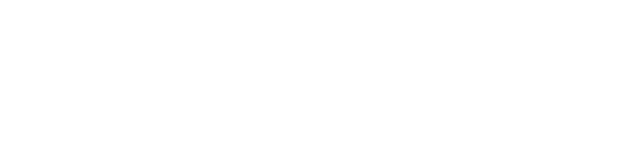
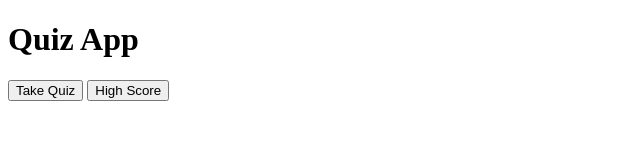
Before and after one commit to Josephonate/Module_4_Challenge, a plain HTML site: page index.html in a window 1280 px wide. Shown: the whole page, without its empty margins (0-640 px from the left). Drawn offline with Linux system fonts and the light colour scheme.

Commit message:
Added buttons to HTML and info to read me

```diff
--- a/index.html
+++ b/index.html
@@ -4,8 +4,12 @@
     <meta charset="UTF-8">
     <meta name="viewport" content="width=device-width, initial-scale=1.0">
     <title>Quiz_Module_4</title>
+    <link rel="stylesheet" href="./assests/Style.css">
 </head>
 <body>
-
+    <h1>Quiz App</h1>
+    <button class ="btn">Take Quiz</button>
+    <button class ="btn">High Score</button>
+    <script src="./assests/script.js"></script>
 </body>
 </html>
```
Also changed, not shown: assests/script.js (added), script.js (deleted), 1 other file.
